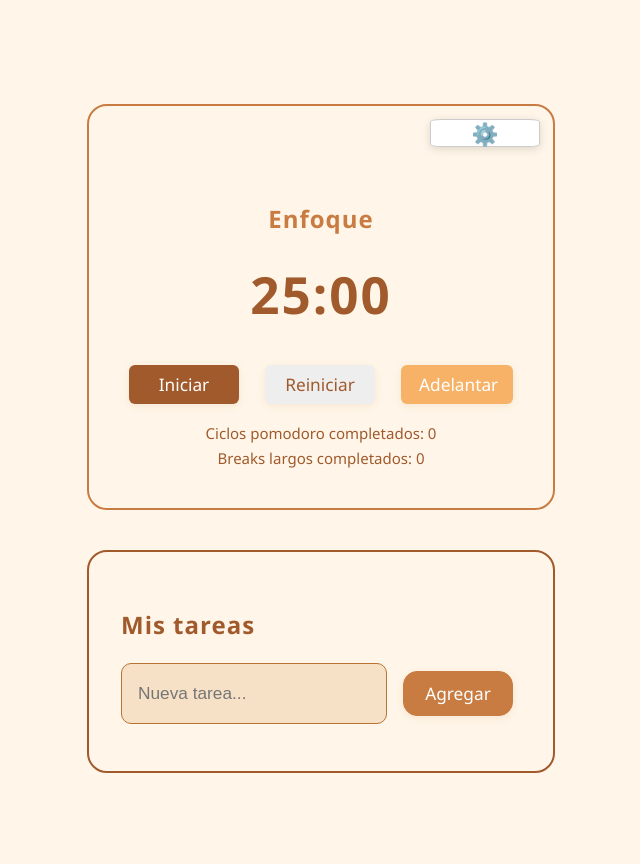
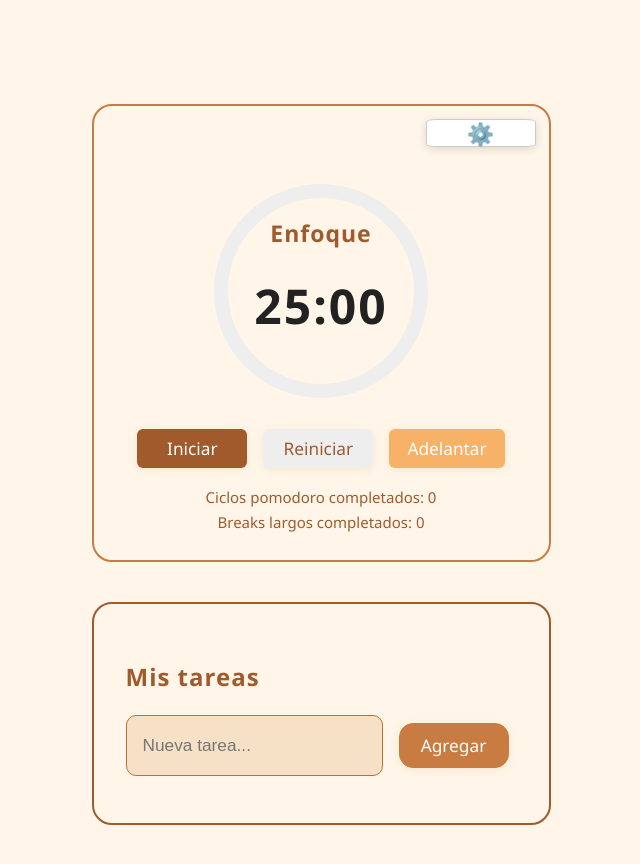
Before and after one commit to CoffeeBe4r/safespace, a React (Vite) app: page / in a window 1280 px wide. Shown: the top 864 px of the page, without its empty margins (319-959 px from the left). Built offline with nearby package versions, Linux system fonts and the light colour scheme.

Commit message:
feat: add circular progress bar and enhance Pomodoro UI with improved session indicators

```diff
--- a/src/components/Pomodoro/Pomodoro.jsx
+++ b/src/components/Pomodoro/Pomodoro.jsx
@@ -17,6 +17,7 @@ export default function Pomodoro() {
         return saved;
       }
     } catch (e) { /* ignorar error */ }
+    console.error()
    return defaultConfig;
   };
 
@@ -367,17 +368,66 @@ export default function Pomodoro() {
           </div>
         </div>
       )}
-      <h2 style={{marginTop: 60}}>{isBreak ? (isLongBreak ? 'Descanso largo' : 'Descanso') : 'Enfoque'}</h2>
-      <div className="timer">{formatTime(secondsLeft)}</div>
 
-      <div className="buttons" style={{display:'flex', gap:10, justifyContent:'center'}}>
+      {/* Circular Progress Bar */}
+        <div style={{display: 'flex', flexDirection: 'column', alignItems: 'center', justifyContent: 'center', marginTop: 40, marginBottom: 20}}>
+          <div style={{position: 'relative', width: 220, height: 220, display: 'flex', alignItems: 'center', justifyContent: 'center'}}>
+            <svg width={220} height={220} style={{position: 'absolute', top: 0, left: 0}}>
+          <circle
+            cx={110}
+            cy={110}
+            r={100}
+            stroke="#eee"
+            strokeWidth={14}
+            fill="none"
+          />
+          <circle
+            cx={110}
+            cy={110}
+            r={100}
+            stroke={isBreak ? (isLongBreak ? '#f7b267' : '#4ecdc4') : '#a05a2c'}
+            strokeWidth={14}
+            fill="none"
+            strokeDasharray={2 * Math.PI * 100}
+            strokeDashoffset={
+              // Antihorario, inicia arriba, aumenta de 0 a 2PI*R
+              2 * Math.PI * 100 * (1 + (duration - secondsLeft) / duration)
+            }
+            strokeLinecap="round"
+            style={{
+              transition: 'stroke-dashoffset 0.5s linear',
+              transform: 'rotate(-90deg)',
+              transformOrigin: '50% 50%',
+            }}
+          />
+            </svg>
+            <div style={{
+          position: 'absolute',
+          top: 0,
+          left: 0,
+          width: 220,
+          height: 220,
+          display: 'flex',
+          flexDirection: 'column',
+          alignItems: 'center',
+          justifyContent: 'center',
+          pointerEvents: 'none'
+            }}>
+          <h2 style={{ margin: 0, marginBottom: 0, fontSize: 23, color: isBreak ? (isLongBreak ? '#f7b267' : '#4ecdc4') : '#a05a2c'}}>
+            {isBreak ? (isLongBreak ? 'Descanso largo' : 'Descanso') : 'Enfoque'}
+          </h2>
+          <div className="timer" style={{fontSize: 48, fontWeight: 700, color: '#222'}}>{formatTime(secondsLeft)}</div>
+            </div>
+          </div>
+        </div>
+
+        <div className="buttons" style={{display:'flex', gap:0, justifyContent:'center'}}>
           <button onClick={handlePauseToggle} style={{padding:'8px 18px', borderRadius:6, border:'none', background:'#a05a2c', color:'#fff', fontWeight:500}}>
             {isRunning ? 'Pausar' : 'Iniciar'}
           </button>
           <button onClick={reset} style={{padding:'8px 18px', borderRadius:6, border:'none', background:'#eee', color:'#a05a2c', fontWeight:500}}>Reiniciar</button>
           <button onClick={skipCycle} style={{padding:'8px 18px', borderRadius:6, border:'none', background:'#f7b267', color:'#fff', fontWeight:500}}>Adelantar</button>
         </div>
-      {/* Nuevo: contador de ciclos de pomodoro completados (work+break) */}
         <div style={{marginTop: 10, color: '#a05a2c', fontWeight: 500, fontSize: 15}}>
           Ciclos pomodoro completados: {pomodoroCycles}
         </div>
```
Lines whose indentation alone changed are shown as unchanged.
